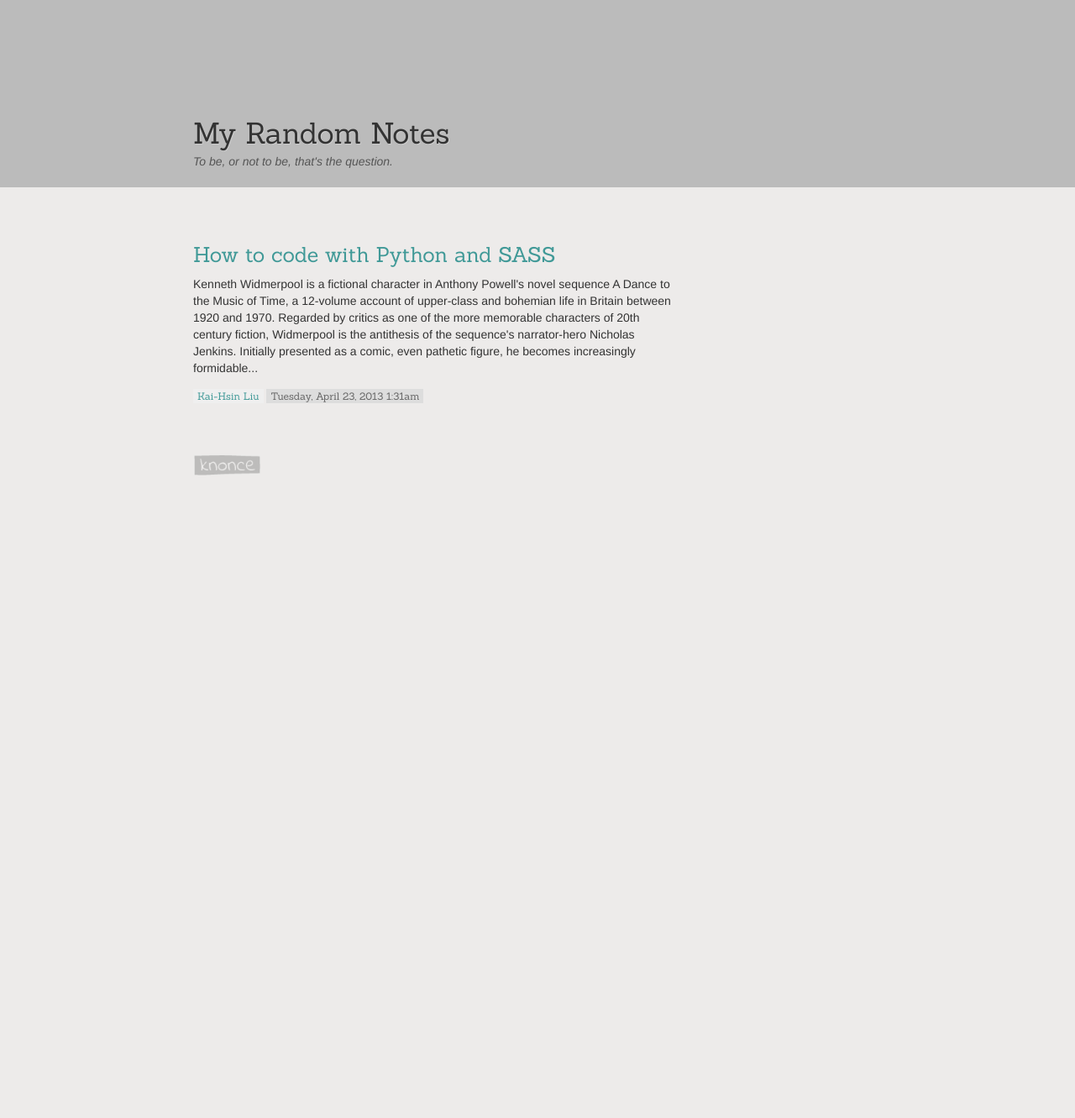
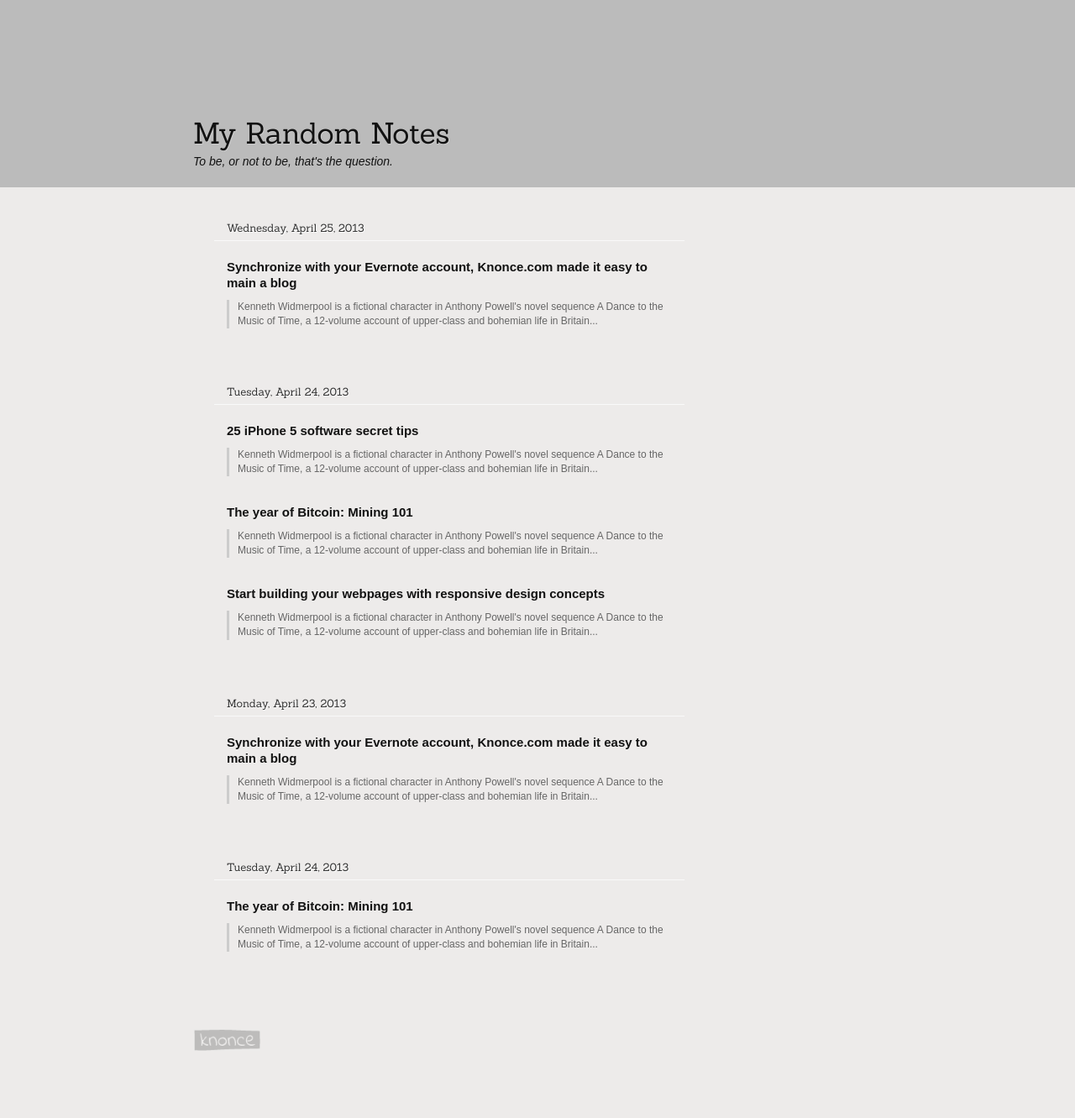
Before and after one commit to kaihsyn/knonce, a Python web app: template templates/unit/home.html in a window 1280 px wide. Shown: the whole page at 84% size. Before the commit the page ends 566 px from the top, so only its background shows below. Run offline with Jinja, Linux system fonts and the light colour scheme; the template is opened without the code that fills it, so the values that code supplies are empty; some libraries are stand-ins or nearby versions.

Commit message:
update home page style

```diff
--- a/statics/css/unit/base.css
+++ b/statics/css/unit/base.css
@@ -1,5 +1,7 @@
 body {
-  background-color: #edebea; }
+  background-color: #edebea;
+  color: #121212;
+  font-family: Arial, Verdana, sans-serif; }
 
 h1 {
   font-family: Sanchez, Courier, serif;
@@ -30,7 +32,6 @@ h1 {
   font-family: "Indie Flower", Sanchez, "Palatino Linotype", "Book Antiqua", "Courier New", Helvetica, Arial, Verdana, serif; }
 
 .title-line {
-  color: #555555;
   font-style: italic; }
 
 footer {
@@ -61,6 +62,62 @@ footer {
 
   #gray {
     padding-top: 40px; } }
+@media (max-width: 480px) {
+  .knonce-tag {
+    text-align: center; } }
+.highlight {
+  padding-top: 20px;
+  padding-bottom: 30px;
+  max-width: 100%;
+  margin-bottom: 120px;
+  width: 570px; }
+  .highlight h1 {
+    color: #409997;
+    font-size: 25px;
+    font-family: Sanchez, "Palatino Linotype", "Book Antiqua", "Courier New", Helvetica, Arial, Verdana, serif;
+    font-weight: normal;
+    line-height: 1.2em;
+    margin: 0px; }
+  .highlight p {
+    margin-top: 10px; }
+
+#alist {
+  max-width: 100%;
+  width: 600px; }
+
+ul.klist {
+  list-style: none;
+  margin: 10px 0px 50px 0px; }
+  ul.klist li a {
+    background-color: #edebea;
+    display: block;
+    padding: 2px 15px 2px 15px;
+    text-decoration: none;
+    transition: background-color 0.35s ease-out;
+    -webkit-transition: background-color 0.35s ease-out; }
+    ul.klist li a h1 {
+      color: #121212;
+      font-size: 15px;
+      font-family: Arial;
+      font-weight: bold;
+      line-height: 1.25em;
+      text-decoration: none; }
+    ul.klist li a p {
+      border-left: 3px solid #cccccc;
+      color: #666666;
+      font-size: 12px;
+      padding-left: 10px; }
+  ul.klist li a:hover, ul.klist li a:focus {
+    background-color: whitesmoke; }
+  ul.klist li.date {
+    border-bottom: 1px solid #f9f9f9;
+    color: #333333;
+    font-family: Sanchez, Courier, serif;
+    font-size: 13px;
+    text-shadow: 1px 1px #f9f9f9;
+    padding: 5px 15px 5px 15px;
+    margin-bottom: 0px; }
+
 .tag {
   background-color: #dddddd;
   display: inline-block;
@@ -77,20 +134,6 @@ footer {
 .info {
   color: #666666; }
 
-.highlight {
-  padding-top: 20px;
-  padding-bottom: 30px;
-  max-width: 100%;
-  width: 570px; }
-  .highlight h1 {
-    color: #409997;
-    font-size: 25px;
-    font-family: Sanchez, "Palatino Linotype", "Book Antiqua", "Courier New", Helvetica, Arial, Verdana, serif;
-    font-weight: normal;
-    line-height: 1.2em; }
-  .highlight p {
-    margin-bottom: 0px; }
-
 .content {
   padding-top: 0px;
   padding-bottom: 30px;
@@ -101,28 +144,3 @@ footer {
     font-size: 15px;
     line-height: 160%;
     margin-bottom: 25px; }
-
-#bright {
-  background-color: #bbbbbb; }
-
-.klist {
-  width: 590px;
-  max-width: 100%;
-  margin: 20px 0px 20px 0px;
-  padding: 5px 5px 5px 5px; }
-  .klist li {
-    display: block;
-    font-family: Verdana, Arial, sans-serif;
-    font-size: 15px;
-    font-weight: normal;
-    line-height: 1.2em;
-    margin: 0px;
-    padding: 0px; }
-    .klist li a {
-      color: #333333;
-      display: block;
-      padding: 10px; }
-    .klist li a:hover, .klist li a:focus {
-      text-decoration: none;
-      background-color: #fdfdfd;
-      color: #444444; }
--- a/templates/unit/base.html
+++ b/templates/unit/base.html
@@ -9,7 +9,7 @@
 	<title>{% block title %}// Knonce.com{% endblock %}</title>
 	{% endif %}
 
-	<link href='http://fonts.googleapis.com/css?family=Indie+Flower|Sanchez' rel='stylesheet' type='text/css'>
+	<link href='http://fonts.googleapis.com/css?family=Sanchez' rel='stylesheet' type='text/css'>
 
 	<link href="//netdna.bootstrapcdn.com/twitter-bootstrap/2.3.0/css/bootstrap-combined.no-icons.min.css" rel="stylesheet" type="text/css">
 	<link href="//netdna.bootstrapcdn.com/font-awesome/3.0.2/css/font-awesome.css" rel="stylesheet" type="text/css">
--- a/templates/unit/home.html
+++ b/templates/unit/home.html
@@ -10,25 +10,85 @@
 {% endblock %}
 
 {% block body_light %}
+{#
 <section class="wrap">
 	<div class="highlight">
 		<h1>How to code with Python and SASS</h1>
 		<p>
-			Kenneth Widmerpool is a fictional character in Anthony Powell's novel sequence A Dance to the Music of Time, a 12-volume account of upper-class and bohemian life in Britain between 1920 and 1970. Regarded by critics as one of the more memorable characters of 20th century fiction, Widmerpool is the antithesis of the sequence's narrator-hero Nicholas Jenkins. Initially presented as a comic, even pathetic figure, he becomes increasingly formidable...
+			Kenneth Widmerpool is a fictional character in Anthony Powell's novel sequence A Dance to the Music of Time, a 12-volume account of upper-class and bohemian life in Britain between 1920 and 1970. Regarded by critics as one of the more memorable characters of 20th century fiction, Widmerpool is the antithesis of the sequence's narrator-hero Nicholas Jenkins. Initially presented as a comic, even pathetic figure, he becomes increasingly formidable.
 		</p>
-		<div class="author tag">Kai-Hsin Liu</div>
-		<div class="info tag">Tuesday, April 23, 2013 1:31am</div>
+		<p>
+			Life in Britain between 1920 and 1970. Regarded by critics as one of the more memorable characters of 20th century fiction, Widmerpool is the antithesis of the sequence's narrator-hero Nicholas Jenkins. Initially presented as a comic, even pathetic figure, he becomes increasingly formidable
+		</p>
+		<p>
+			Kenneth Widmerpool is a fictional character in Anthony Powell's novel sequence A Dance to the Music of Time, a 12-volume account of upper-class and bohemian life in Britain between 1920 and 1970. Regarded by critics as one of.
 	</div>
 </section>
-{#
-<ul id="bright" class="klist">
-	<li><a href="#">25 iPhone 5 software secret tips</a></li>
-	<li><a href="#">The year of Bitcoin: Mining 101</a></li>
-	<li><a href="#">Start building your webpages with responsive design concepts</a></li>
-	<li><a href="#">Synchronize with your Evernote account, Knonce.com made it easy to main a blog</a></li>
-	<li><a href="#">Enjoy city travel around your neighborhood</a></li>
+#}
+
+<section id="alist">
+<h1 class="hide">Article List</h1>
+<ul class="klist">
+	<li class="date">Wednesday, April 25, 2013</li>
+	<li>
+		<a href="#">
+			<h1>Synchronize with your Evernote account, Knonce.com made it easy to main a blog</h1>
+			<p>
+				Kenneth Widmerpool is a fictional character in Anthony Powell's novel sequence A Dance to the Music of Time, a 12-volume account of upper-class and bohemian life in Britain...
+			</p>
+		</a>
+	</li>
 </ul>
-#}
+<ul class="klist">
+	<li class="date">Tuesday, April 24, 2013</li>
+	<li>
+		<a href="#">
+			<h1>25 iPhone 5 software secret tips</h1>
+			<p>
+				Kenneth Widmerpool is a fictional character in Anthony Powell's novel sequence A Dance to the Music of Time, a 12-volume account of upper-class and bohemian life in Britain...
+			</p>
+		</a>
+	</li>
+	<li>
+		<a href="#">
+			<h1>The year of Bitcoin: Mining 101</h1>
+			<p>
+				Kenneth Widmerpool is a fictional character in Anthony Powell's novel sequence A Dance to the Music of Time, a 12-volume account of upper-class and bohemian life in Britain...
+			</p>
+		</a>
+	</li>
+	<li>
+		<a href="#">
+			<h1>Start building your webpages with responsive design concepts</h1>
+			<p>
+				Kenneth Widmerpool is a fictional character in Anthony Powell's novel sequence A Dance to the Music of Time, a 12-volume account of upper-class and bohemian life in Britain...
+			</p>
+		</a>
+	</li>
+</ul>
+<ul class="klist">
+	<li class="date">Monday, April 23, 2013</li>
+	<li>
+		<a href="#">
+			<h1>Synchronize with your Evernote account, Knonce.com made it easy to main a blog</h1>
+			<p>
+				Kenneth Widmerpool is a fictional character in Anthony Powell's novel sequence A Dance to the Music of Time, a 12-volume account of upper-class and bohemian life in Britain...
+			</p>
+		</a>
+	</li>
+</ul>
+<ul class="klist">
+	<li class="date">Tuesday, April 24, 2013</li>
+	<li>
+		<a href="#">
+			<h1>The year of Bitcoin: Mining 101</h1>
+			<p>
+				Kenneth Widmerpool is a fictional character in Anthony Powell's novel sequence A Dance to the Music of Time, a 12-volume account of upper-class and bohemian life in Britain...
+			</p>
+		</a>
+	</li>
+</ul>
+</section>
 {% endblock %}
 
 {% block footer %}
```
Also changed, not shown: sass/unit/base.sass (+72 -47 lines).
